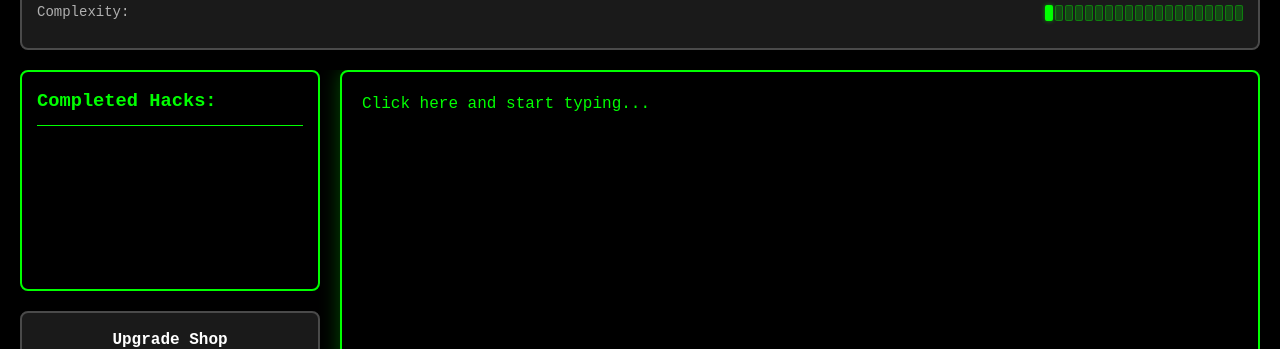
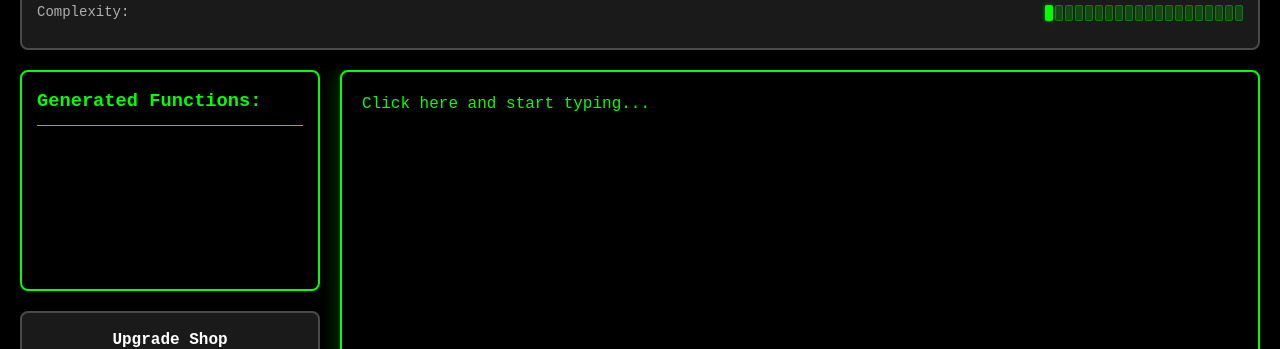
Before and after one commit to FantasticTDog/hacker, a React (Vite) app: page / in a window 1280 px wide. Shown: the part 227-576 px from the top of the page. Built offline with nearby package versions, Linux system fonts and the light colour scheme.

Commit message:
style: improve scrolling

```diff
--- a/src/App.css
+++ b/src/App.css
@@ -97,15 +97,23 @@ body {
   color: #00ff00;
   font-family: 'Courier New', monospace;
   flex: 1;
-  overflow-y: auto;
   min-height: 200px;
   max-height: calc(100vh - 400px);
+  display: flex;
+  flex-direction: column;
 }
 
 .function-list h3 {
   margin-bottom: 15px;
   border-bottom: 1px solid #00ff00;
   padding-bottom: 10px;
+  flex-shrink: 0;
+}
+
+.function-list-content {
+  flex: 1;
+  overflow-y: auto;
+  overflow-x: hidden;
 }
 
 .function-item {
--- a/src/components/FunctionList.tsx
+++ b/src/components/FunctionList.tsx
@@ -1,12 +1,22 @@
-import React from 'react';
+import React, { useEffect, useRef } from 'react';
+
 interface FunctionListProps {
   generatedFunctions: string[];
 }
 
 const FunctionList = ({ generatedFunctions }: FunctionListProps) => {
+  const listRef = useRef<HTMLDivElement>(null);
+
+  useEffect(() => {
+    if (listRef.current) {
+      listRef.current.scrollTop = listRef.current.scrollHeight;
+    }
+  }, [generatedFunctions]);
+
   return (
     <div className="function-list">
-      <h3>Completed Hacks:</h3>
+      <h3>Generated Functions:</h3>
+      <div className="function-list-content" ref={listRef}>
         {generatedFunctions.map((funcName, index) => (
           <div key={index} className={`function-item ${index === generatedFunctions.length - 1 ? 'wip' : 'completed'}`}>
             <span className="status-indicator">
@@ -16,6 +26,7 @@ const FunctionList = ({ generatedFunctions }: FunctionListProps) => {
           </div>
         ))}
       </div>
+    </div>
   );
 };
 
```
Lines whose indentation alone changed are shown as unchanged.
